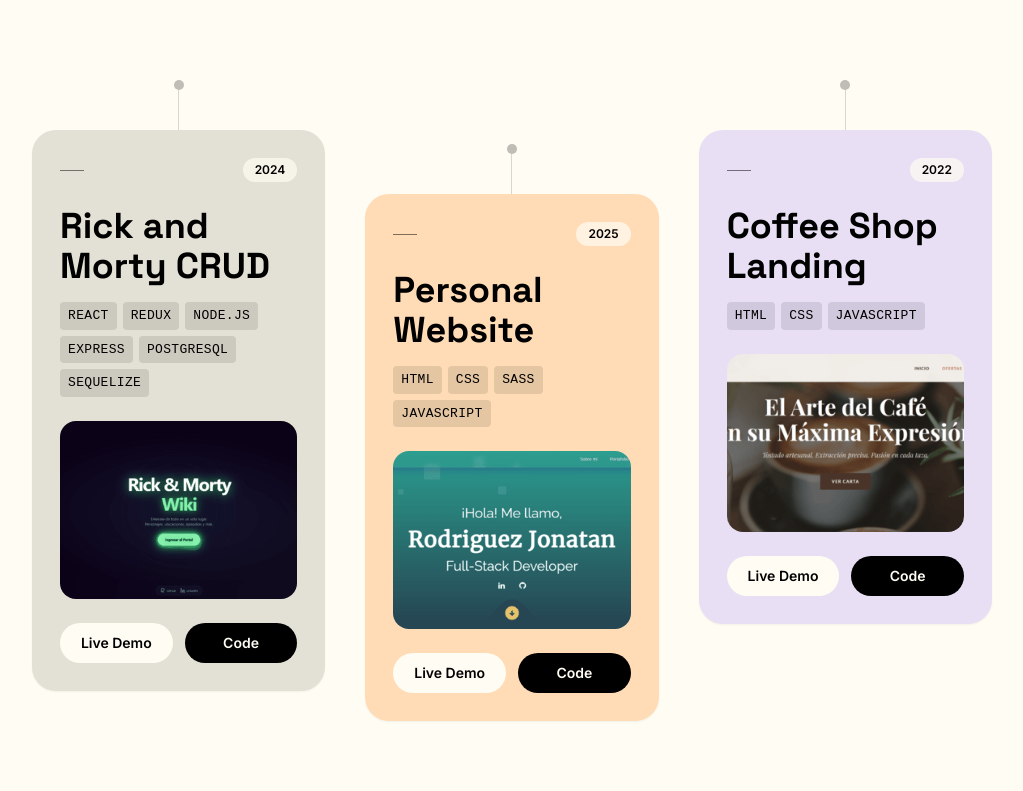
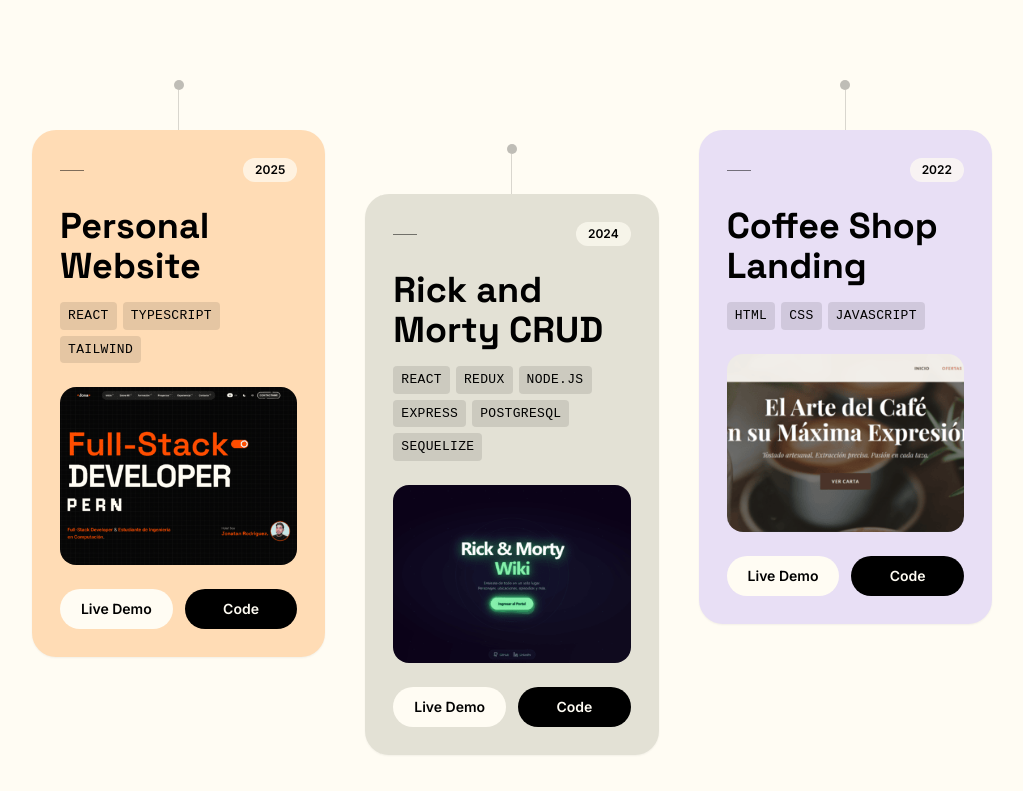
Before and after one commit to Jonatan-Rodriguez/Portfolio, a React (Vite) app: page / in a window 1280 px wide. Shown: the part 4049-4840 px from the top of the page, without its empty margins (128-1151 px from the left). Built offline with nearby package versions, Linux system fonts and the light colour scheme; a web font is replaced by a local one.

Commit message:
docs: agregar README profesional con descripción de funciones y vista previa
actualizo card de proyecto portfolio, cambio de link e img de portfolio

```diff
--- a/src/data/projects.ts
+++ b/src/data/projects.ts
@@ -15,6 +15,16 @@ export interface Project {
 
 const projectsEs: Project[] = [
   {
+    id: 'portfolio',
+    title: 'Sitio Web Personal',
+    year: '2025',
+    color: '#ffdcb5',
+    tech: ['React', 'TypeScript', 'Tailwind'],
+    image: '/img/portafolio.png',
+    demoUrl: 'https://jonatan-rodriguez.netlify.app/',
+    repoUrl: 'https://github.com/Jonatan-Rodriguez/Portfolio.git',
+  },
+  {
     id: 'rick-morty',
     title: 'CRUD Rick and Morty',
     year: '2024',
@@ -23,16 +33,6 @@ const projectsEs: Project[] = [
     image: '/img/rick-and-morty.png',
     demoUrl: 'https://rick-and-morty-front-8fqy.onrender.com',
     repoUrl: 'https://github.com/Jonatan-Rodriguez/rick_and_morty',
-  },
-  {
-    id: 'portfolio',
-    title: 'Sitio Web Personal',
-    year: '2025',
-    color: '#ffdcb5',
-    tech: ['HTML', 'CSS', 'Sass', 'JavaScript'],
-    image: '/img/portafolio.png',
-    demoUrl: 'https://jonatanrodriguez.com.ar',
-    repoUrl: 'https://github.com/Jonatan-Rodriguez/Portafolio',
   },
   {
     id: 'landing-cafe',
@@ -48,6 +48,16 @@ const projectsEs: Project[] = [
 
 const projectsEn: Project[] = [
   {
+    id: 'portfolio',
+    title: 'Personal Website',
+    year: '2025',
+    color: '#ffdcb5',
+    tech: ['React', 'TypeScript', 'Tailwind'],
+    image: '/img/portafolio.png',
+    demoUrl: 'https://jonatan-rodriguez.netlify.app/',
+    repoUrl: 'https://github.com/Jonatan-Rodriguez/Portfolio.git',
+  },
+  {
     id: 'rick-morty',
     title: 'Rick and Morty CRUD',
     year: '2024',
@@ -56,16 +66,6 @@ const projectsEn: Project[] = [
     image: '/img/rick-and-morty.png',
     demoUrl: 'https://rick-and-morty-front-8fqy.onrender.com',
     repoUrl: 'https://github.com/Jonatan-Rodriguez/rick_and_morty',
-  },
-  {
-    id: 'portfolio',
-    title: 'Personal Website',
-    year: '2025',
-    color: '#ffdcb5',
-    tech: ['HTML', 'CSS', 'Sass', 'JavaScript'],
-    image: '/img/portafolio.png',
-    demoUrl: 'https://jonatanrodriguez.com.ar',
-    repoUrl: 'https://github.com/Jonatan-Rodriguez/Portafolio',
   },
   {
     id: 'landing-cafe',
```
Also changed, not shown: public/img/portafolio.png, 1 other file (tests, documents, lock files or other folders).
